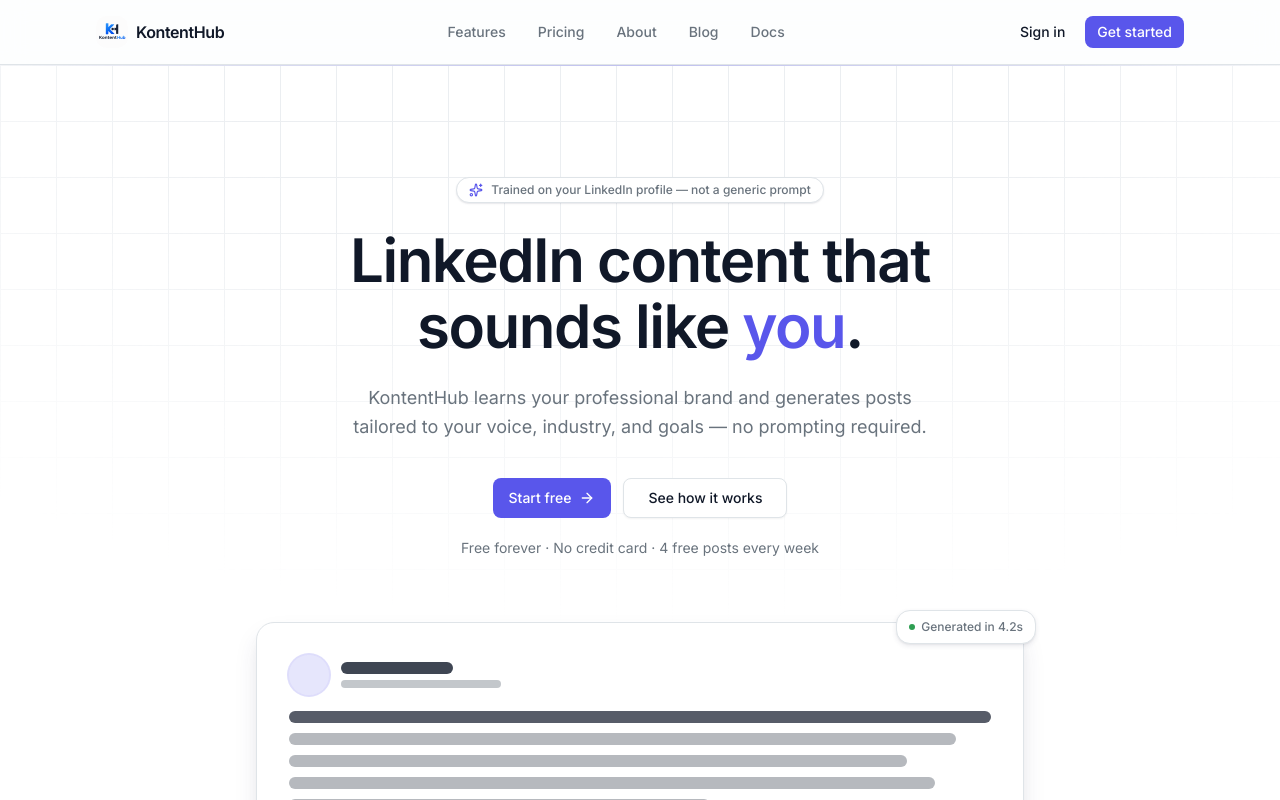
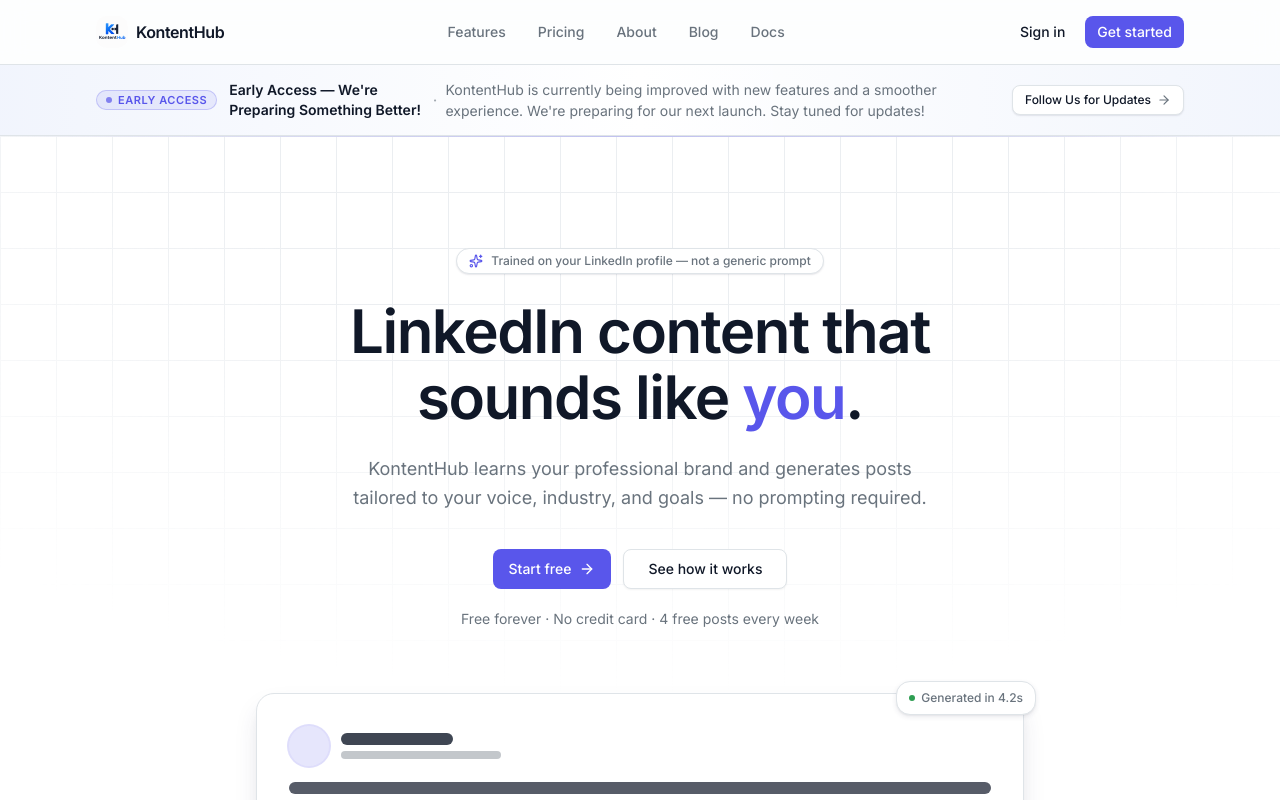
Before and after one commit to arobaliarobali55-hue/KontentHub, a Next.js app: page / in a window 1280 px wide. Shown: the top 800 px of the page. Built offline with nearby package versions, Linux system fonts and the light colour scheme; no server answers.

Commit message:
feat: add early-access announcement banner to homepage

```diff
--- a/src/app/page.tsx
+++ b/src/app/page.tsx
@@ -1,5 +1,6 @@
 import { Navbar } from "@/components/layout/navbar";
 import { Footer } from "@/components/layout/footer";
+import { EarlyAccessBanner } from "@/components/marketing/early-access-banner";
 import { Hero } from "@/components/marketing/hero";
 import { ProblemSolution } from "@/components/marketing/problem-solution";
 import { Features } from "@/components/marketing/features";
@@ -12,6 +13,7 @@ export default function Home() {
     <>
       <Navbar />
       <main className="flex-1">
+        <EarlyAccessBanner />
         <Hero />
         <ProblemSolution />
         <Features />
--- /dev/null
+++ b/src/components/marketing/early-access-banner.tsx
@@ -0,0 +1,67 @@
+import { ArrowRight } from "lucide-react";
+import { Container } from "@/components/layout/container";
+
+/**
+ * Early Access Announcement Banner
+ *
+ * Configured for KontentHub's pre-launch phase (10–15 day window).
+ * Easy to update, customize, or remove once the next launch is live.
+ */
+export const EARLY_ACCESS_CONFIG = {
+  badge: "EARLY ACCESS",
+  title: "Early Access — We're Preparing Something Better!",
+  description:
+    "KontentHub is currently being improved with new features and a smoother experience. We're preparing for our next launch. Stay tuned for updates!",
+  // Valid social media URL configured in schema / organization metadata:
+  cta: {
+    label: "Follow Us for Updates",
+    href: "https://linkedin.com/company/kontenthub",
+  },
+};
+
+export function EarlyAccessBanner() {
+  return (
+    <aside
+      role="region"
+      aria-label="Early Access Announcement"
+      className="relative z-40 border-b border-border bg-gradient-to-r from-brand-soft/50 via-background to-brand-soft/40 py-3 sm:py-3.5"
+    >
+      <Container>
+        <div className="flex flex-col gap-3 md:flex-row md:items-center md:justify-between">
+          {/* Badge & copy */}
+          <div className="flex flex-col items-start gap-2 sm:flex-row sm:items-center sm:gap-3">
+            <span className="inline-flex shrink-0 items-center gap-1.5 rounded-full bg-brand/10 px-2.5 py-0.5 text-[11px] font-semibold uppercase tracking-wider text-brand ring-1 ring-inset ring-brand/25 dark:bg-brand/20">
+              <span className="size-1.5 rounded-full bg-brand animate-pulse" />
+              {EARLY_ACCESS_CONFIG.badge}
+            </span>
+
+            <div className="flex flex-col sm:flex-row sm:items-center sm:gap-2 text-left">
+              <span className="text-xs sm:text-sm font-semibold text-foreground">
+                {EARLY_ACCESS_CONFIG.title}
+              </span>
+              <span className="hidden text-muted-foreground/60 sm:inline">·</span>
+              <p className="text-xs sm:text-sm text-muted-foreground leading-normal">
+                {EARLY_ACCESS_CONFIG.description}
+              </p>
+            </div>
+          </div>
+
+          {/* Social CTA (uses verified LinkedIn organization URL) */}
+          {EARLY_ACCESS_CONFIG.cta.href && (
+            <div className="flex shrink-0 items-center pt-1 md:pt-0">
+              <a
+                href={EARLY_ACCESS_CONFIG.cta.href}
+                target="_blank"
+                rel="noopener noreferrer"
+                className="group inline-flex items-center gap-1.5 rounded-md border border-border bg-background px-3 py-1.5 text-xs font-medium text-foreground shadow-premium-sm transition-all hover:bg-muted hover:border-brand/30 focus-visible:outline-none focus-visible:ring-2 focus-visible:ring-ring"
+              >
+                <span>{EARLY_ACCESS_CONFIG.cta.label}</span>
+                <ArrowRight className="size-3.5 text-muted-foreground transition-transform group-hover:translate-x-0.5 group-hover:text-foreground" />
+              </a>
+            </div>
+          )}
+        </div>
+      </Container>
+    </aside>
+  );
+}
```
